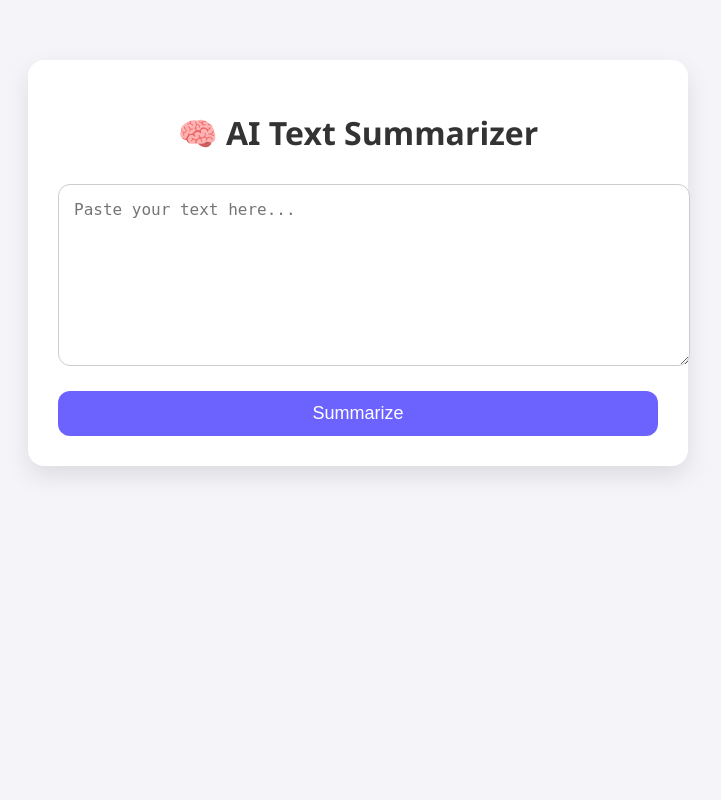
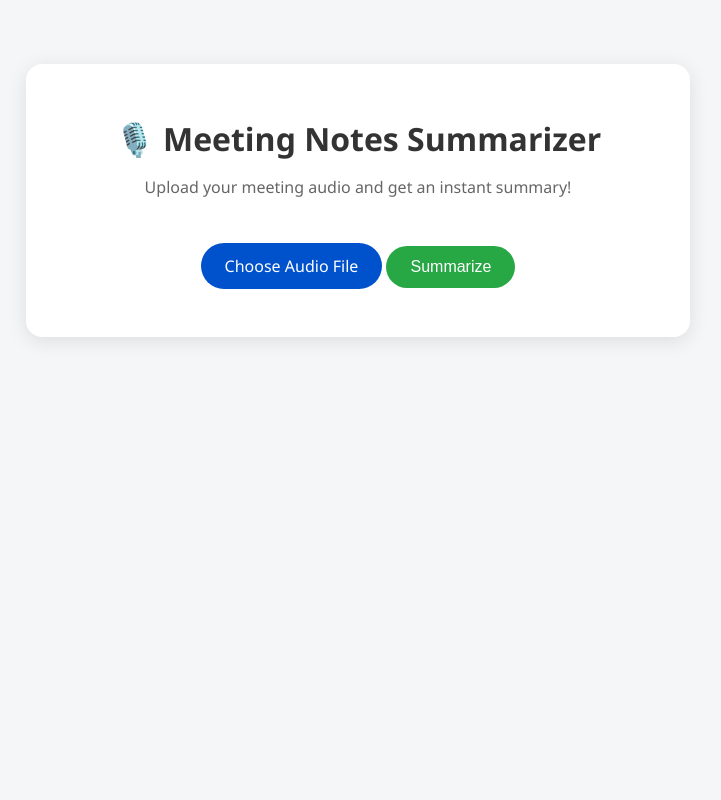
Before and after one commit to salonipuraswani/MeetingNotesSummarizer, a Flask app: page / in a window 1280 px wide. Shown: the whole page, without its empty margins (282-1003 px from the left). Run offline with Flask 3, Linux system fonts and the light colour scheme.

Commit message:
Add project updates

```diff
--- /dev/null
+++ b/static/styles.css
@@ -0,0 +1,70 @@
+body {
+    font-family: 'Segoe UI', Tahoma, Geneva, Verdana, sans-serif;
+    background-color: #f4f6f8;
+    margin: 0;
+    padding: 0;
+  }
+
+  .container {
+    max-width: 600px;
+    margin: 5% auto;
+    background-color: #fff;
+    padding: 2rem;
+    border-radius: 16px;
+    box-shadow: 0 4px 20px rgba(0, 0, 0, 0.1);
+    text-align: center;
+  }
+
+  h1 {
+    color: #333;
+    margin-bottom: 0.5rem;
+  }
+
+  p {
+    color: #666;
+  }
+
+  form {
+    margin-top: 2rem;
+  }
+
+  input[type="file"] {
+    display: none;
+  }
+
+  .custom-file-upload {
+    background-color: #0052cc;
+    color: white;
+    padding: 0.75rem 1.5rem;
+    border-radius: 30px;
+    cursor: pointer;
+    margin-bottom: 1rem;
+    display: inline-block;
+  }
+
+  button {
+    background-color: #28a745;
+    color: white;
+    padding: 0.75rem 1.5rem;
+    border: none;
+    border-radius: 30px;
+    cursor: pointer;
+    font-size: 1rem;
+    margin-top: 1rem;
+  }
+
+  button:hover {
+    background-color: #218838;
+  }
+
+  #summaryContainer {
+    margin-top: 2rem;
+    text-align: left;
+    background-color: #f1f3f5;
+    padding: 1rem;
+    border-radius: 12px;
+  }
+
+  .hidden {
+    display: none;
+  }
--- a/text_summarizer_app/app.py
+++ b/text_summarizer_app/app.py
@@ -1,18 +1,33 @@
-from flask import Flask, render_template, request
-from transformers import pipeline
+from flask import Flask, request, jsonify
+from flask_cors import CORS
+import os
+from flask import render_template
+
 
 app = Flask(__name__)
-summarizer = pipeline("summarization", device=-1)
+CORS(app)  # Enable CORS for frontend-backend communication
 
-@app.route("/", methods=["GET", "POST"])
-def index():
-    summary = None
-    if request.method == "POST":
-        text = request.form["text"]
-        result = summarizer(text, max_length=60, min_length=20, do_sample=False)
-        summary = result[0]['summary_text']
-    return render_template("index.html", summary=summary)
+UPLOAD_FOLDER = 'uploads'
+os.makedirs(UPLOAD_FOLDER, exist_ok=True)
 
-if __name__ == "__main__":
+@app.route('/', methods=['GET'])
+def home():
+    return render_template('index.html')
+
+@app.route('/summarize', methods=['POST'])
+def summarize_audio():
+    if 'audio' not in request.files:
+        return jsonify({'error': 'No audio file provided'}), 400
+
+    audio = request.files['audio']
+    file_path = os.path.join(UPLOAD_FOLDER, audio.filename)
+    audio.save(file_path)
+
+    # Simulate processing (Replace this with actual ML/audio summarization logic)
+    summary = f"This is a generated summary for: {audio.filename}. You can replace this with real logic."
+
+    return jsonify({'summary': summary})
+
+
+if __name__ == '__main__':
     app.run(debug=True)
-print("heloo")
--- a/text_summarizer_app/templates/index.html
+++ b/text_summarizer_app/templates/index.html
@@ -1,88 +1,62 @@
 <!DOCTYPE html>
 <html lang="en">
 <head>
-  <meta charset="UTF-8">
-  <title>AI Text Summarizer</title>
-  <style>
-    body {
-      font-family: 'Segoe UI', sans-serif;
-      background-color: #f4f4f9;
-      margin: 0;
-      padding: 0;
-      display: flex;
-      flex-direction: column;
-      align-items: center;
-      justify-content: flex-start;
-      height: 100vh;
-    }
-
-    .container {
-      margin-top: 60px;
-      background-color: #fff;
-      border-radius: 16px;
-      padding: 30px;
-      box-shadow: 0 10px 25px rgba(0, 0, 0, 0.1);
-      width: 90%;
-      max-width: 600px;
-    }
-
-    h1 {
-      text-align: center;
-      color: #333;
-      margin-bottom: 30px;
-    }
-
-    textarea {
-      width: 100%;
-      height: 150px;
-      padding: 15px;
-      border-radius: 12px;
-      border: 1px solid #ccc;
-      resize: vertical;
-      font-size: 16px;
-    }
-
-    button {
-      margin-top: 20px;
-      width: 100%;
-      padding: 12px;
-      background-color: #6c63ff;
-      color: white;
-      border: none;
-      border-radius: 12px;
-      font-size: 18px;
-      cursor: pointer;
-    }
-
-    button:hover {
-      background-color: #5548d9;
-    }
-
-    .output-box {
-      margin-top: 30px;
-      background-color: #e0e0ff;
-      padding: 20px;
-      border-radius: 12px;
-      color: #333;
-      font-size: 16px;
-      white-space: pre-wrap;
-    }
-  </style>
+  <meta charset="UTF-8" />
+  <meta name="viewport" content="width=device-width, initial-scale=1.0"/>
+  <title>Meeting Notes Summarizer</title>
+  <link rel="stylesheet" href="{{ url_for('static', filename='styles.css') }}">
 </head>
 <body>
   <div class="container">
-    <h1>🧠 AI Text Summarizer</h1>
-    <form method="post">
-      <textarea name="text" placeholder="Paste your text here..." required></textarea>
+    <h1>🎙️ Meeting Notes Summarizer</h1>
+    <p>Upload your meeting audio and get an instant summary!</p>
+
+    <form id="uploadForm">
+      <label for="audioFile" class="custom-file-upload">
+        Choose Audio File
+      </label>
+      <input type="file" id="audioFile" accept="audio/*" required />
       <button type="submit">Summarize</button>
     </form>
 
-    {% if summary %}
-      <div class="output-box">
-        <strong>Summary:</strong><br>
-        {{ summary }}
-      </div>
-    {% endif %}
+    <div id="summaryContainer" class="hidden">
+      <h2>📝 Summary</h2>
+      <p id="summaryText">Processing your file...</p>
+    </div>
   </div>
+
+  <script>
+    const form = document.getElementById('uploadForm');
+    const summaryContainer = document.getElementById('summaryContainer');
+    const summaryText = document.getElementById('summaryText');
+
+    form.addEventListener('submit', async (e) => {
+      e.preventDefault();
+
+      const fileInput = document.getElementById('audioFile');
+      const file = fileInput.files[0];
+      if (!file) return;
+
+      summaryContainer.classList.remove('hidden');
+      summaryText.textContent = 'Processing your file...';
+
+      const formData = new FormData();
+      formData.append('audio', file);
+
+      try {
+        const response = await fetch('http://127.0.0.1:5000/summarize', {
+          method: 'POST',
+          body: formData
+        });
+
+        const data = await response.json();
+        summaryText.textContent = data.summary || 'No summary returned.';
+      } catch (err) {
+        console.error('Error:', err);
+        summaryText.textContent = 'Something went wrong. Please try again.';
+      }
+    });
+  </script>
+
 </body>
 </html>
```
